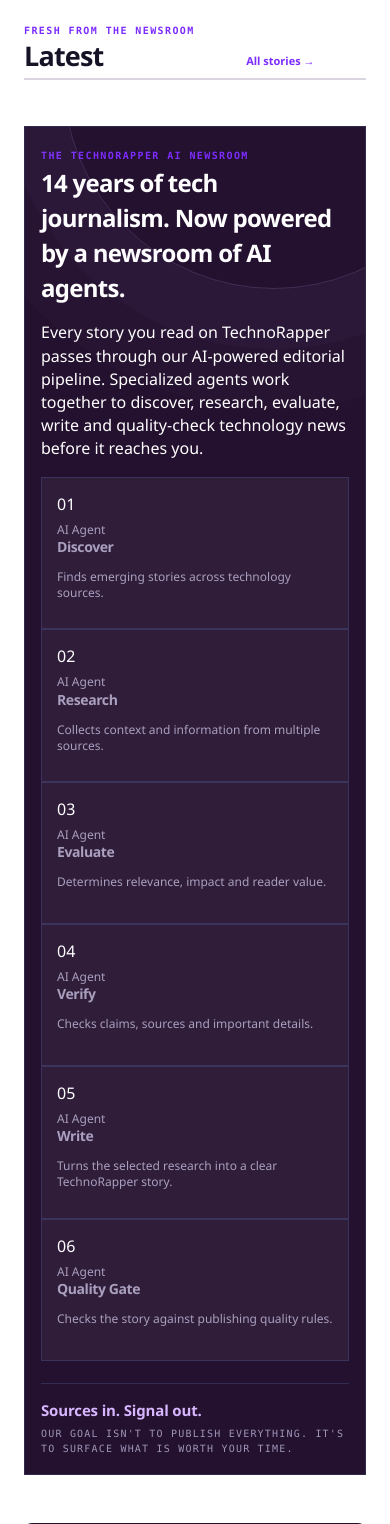
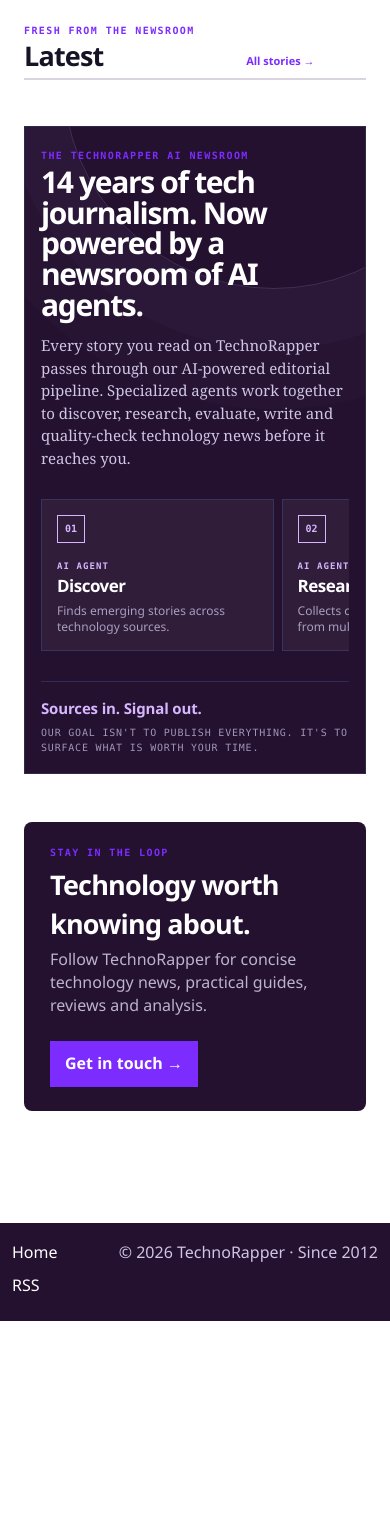
Before and after one commit to HaneetGH/technorapper-wp-theme, a WordPress theme: template front-page.php in a window 390 px wide. Shown: the part 626-2150 px from the top of the page. After the commit the page ends 1947 px from the top, so only its background shows below. Run offline with PHP 8.4 and a stand-in for WordPress, Linux system fonts and the light colour scheme; the site name, menu and one post (Sample post) are stand-ins, and other content is empty; some libraries are stand-ins or nearby versions.

Commit message:
Refine AI newsroom responsive styling

```diff
--- a/style.css
+++ b/style.css
@@ -698,7 +698,7 @@ html:not(.js) .drawer-sub { display: block; }
 .ai-newsroom{
   position:relative;
   margin-top:46px;
-  padding:30px 30px 24px;
+  padding:30px;
   overflow:hidden;
   background:var(--bar);
   color:#fff;
@@ -716,7 +716,7 @@ html:not(.js) .drawer-sub { display: block; }
   box-shadow:0 0 0 60px rgba(200,182,255,.025),0 0 0 120px rgba(200,182,255,.02);
   pointer-events:none;
 }
-.ai-newsroom-intro{
+.ai-newsroom-head{
   position:relative;
   z-index:1;
   display:grid;
@@ -724,7 +724,7 @@ html:not(.js) .drawer-sub { display: block; }
   gap:34px;
   align-items:end;
 }
-.ai-newsroom-intro h2{
+.ai-newsroom-head h2{
   max-width:760px;
   margin:4px 0 0;
   color:#fff;
@@ -732,25 +732,25 @@ html:not(.js) .drawer-sub { display: block; }
   line-height:1.02;
   letter-spacing:-.045em;
 }
-.ai-newsroom-intro p{
+.ai-newsroom-intro{
   margin:0;
   color:#cfc6e4;
   font-family:Georgia,"Iowan Old Style",Palatino,serif;
   font-size:16px;
   line-height:1.5;
 }
-.ai-newsroom-flow{
+.ai-flow{
   position:relative;
   z-index:1;
   display:grid;
-  grid-template-columns:minmax(0,1fr) auto minmax(0,1fr) auto minmax(0,1fr) auto minmax(0,1fr) auto minmax(0,1fr);
+  grid-template-columns:minmax(0,1fr) auto minmax(0,1fr) auto minmax(0,1fr) auto minmax(0,1fr) auto minmax(0,1fr) auto minmax(0,1fr);
   gap:10px;
   align-items:stretch;
   margin-top:28px;
 }
 .ai-agent{
   position:relative;
-  min-height:132px;
+  min-height:146px;
   padding:15px;
   background:rgba(255,255,255,.055);
   border:1px solid #3a335c;
@@ -763,7 +763,7 @@ html:not(.js) .drawer-sub { display: block; }
   border-color:var(--accent-bright);
   background:rgba(255,255,255,.09);
 }
-.ai-agent-icon{
+.ai-agent-number{
   display:inline-flex;
   align-items:center;
   justify-content:center;
@@ -776,14 +776,23 @@ html:not(.js) .drawer-sub { display: block; }
   font-size:10px;
   font-weight:800;
 }
-.ai-agent-title{
+.ai-agent-copy{display:flex;flex-direction:column;min-width:0}
+.ai-agent-label{
+  color:var(--accent-bright);
+  font-family:ui-monospace,Menlo,monospace;
+  font-size:9px;
+  font-weight:800;
+  letter-spacing:.12em;
+  text-transform:uppercase;
+}
+.ai-agent-copy h3{
+  margin:4px 0 0;
   color:#fff;
   font-size:17px;
-  font-weight:800;
   line-height:1.1;
 }
-.ai-agent-copy{
-  margin-top:6px;
+.ai-agent-copy p{
+  margin:7px 0 0;
   color:#a99fbf;
   font-size:12px;
   line-height:1.35;
@@ -807,23 +816,23 @@ html:not(.js) .drawer-sub { display: block; }
   padding-top:16px;
   border-top:1px solid #332c52;
 }
-.ai-newsroom-foot span{
-  color:#9f96b8;
-  font-family:ui-monospace,Menlo,monospace;
-  font-size:10px;
-  letter-spacing:.12em;
-  text-transform:uppercase;
-}
 .ai-newsroom-foot strong{
   color:var(--accent-bright);
   font-size:15px;
   letter-spacing:-.01em;
 }
-@media(max-width:980px){
+.ai-newsroom-foot span{
+  color:#9f96b8;
+  font-family:ui-monospace,Menlo,monospace;
+  font-size:10px;
+  letter-spacing:.08em;
+  text-transform:uppercase;
+}
+@media(max-width:1100px){
   .ai-newsroom{padding:26px 22px 22px}
-  .ai-newsroom-intro{grid-template-columns:1fr;gap:14px}
-  .ai-newsroom-flow{
-    grid-template-columns:repeat(5,minmax(0,1fr));
+  .ai-newsroom-head{grid-template-columns:1fr;gap:14px}
+  .ai-flow{
+    grid-template-columns:repeat(3,minmax(0,1fr));
     gap:8px;
   }
   .ai-flow-arrow{display:none}
@@ -831,9 +840,9 @@ html:not(.js) .drawer-sub { display: block; }
 }
 @media(max-width:640px){
   .ai-newsroom{margin-top:34px;padding:22px 16px 18px}
-  .ai-newsroom-intro h2{font-size:30px}
-  .ai-newsroom-intro p{font-size:15px}
-  .ai-newsroom-flow{
+  .ai-newsroom-head h2{font-size:30px}
+  .ai-newsroom-intro{font-size:15px}
+  .ai-flow{
     display:flex;
     gap:8px;
     overflow-x:auto;
```
